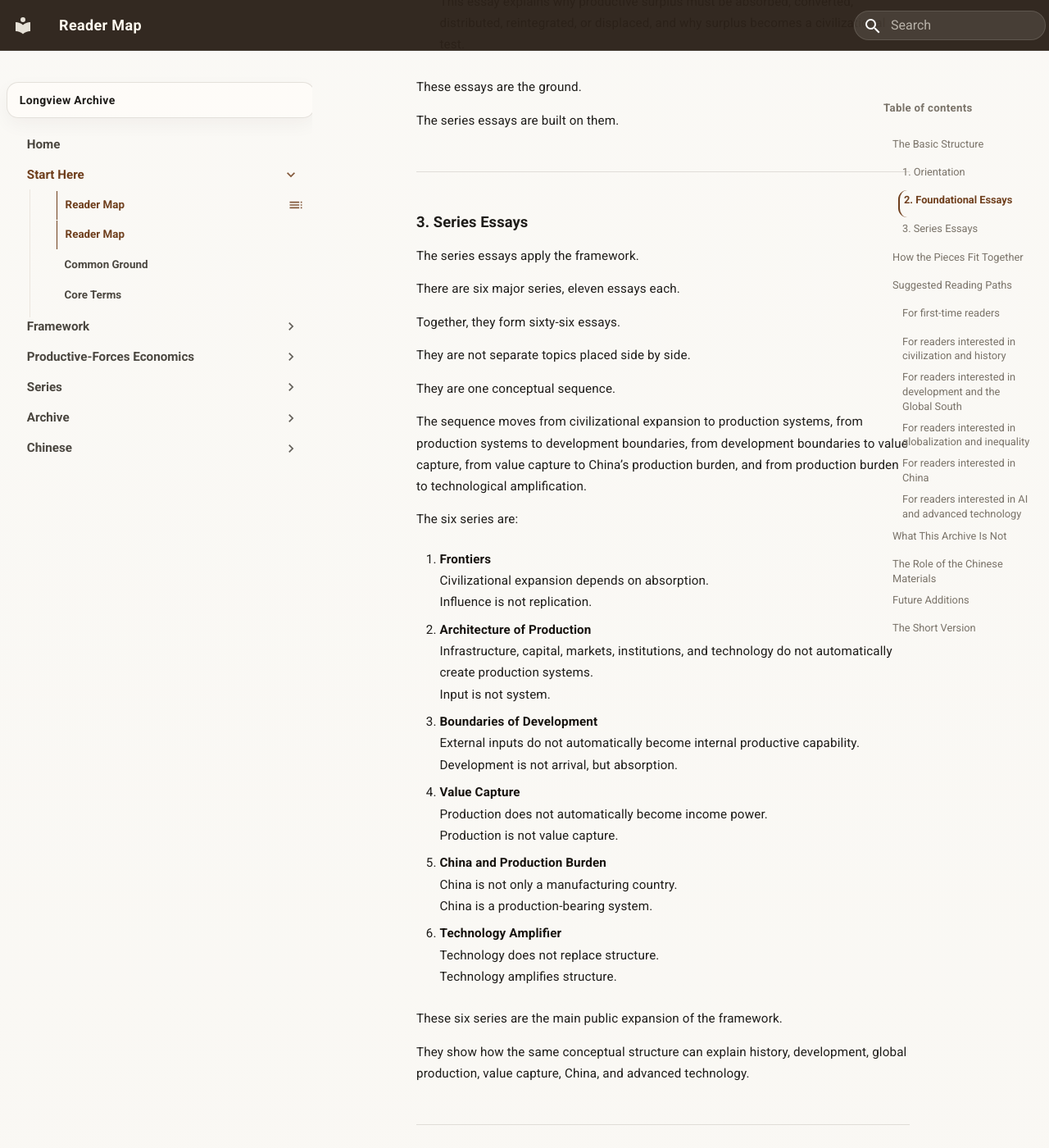
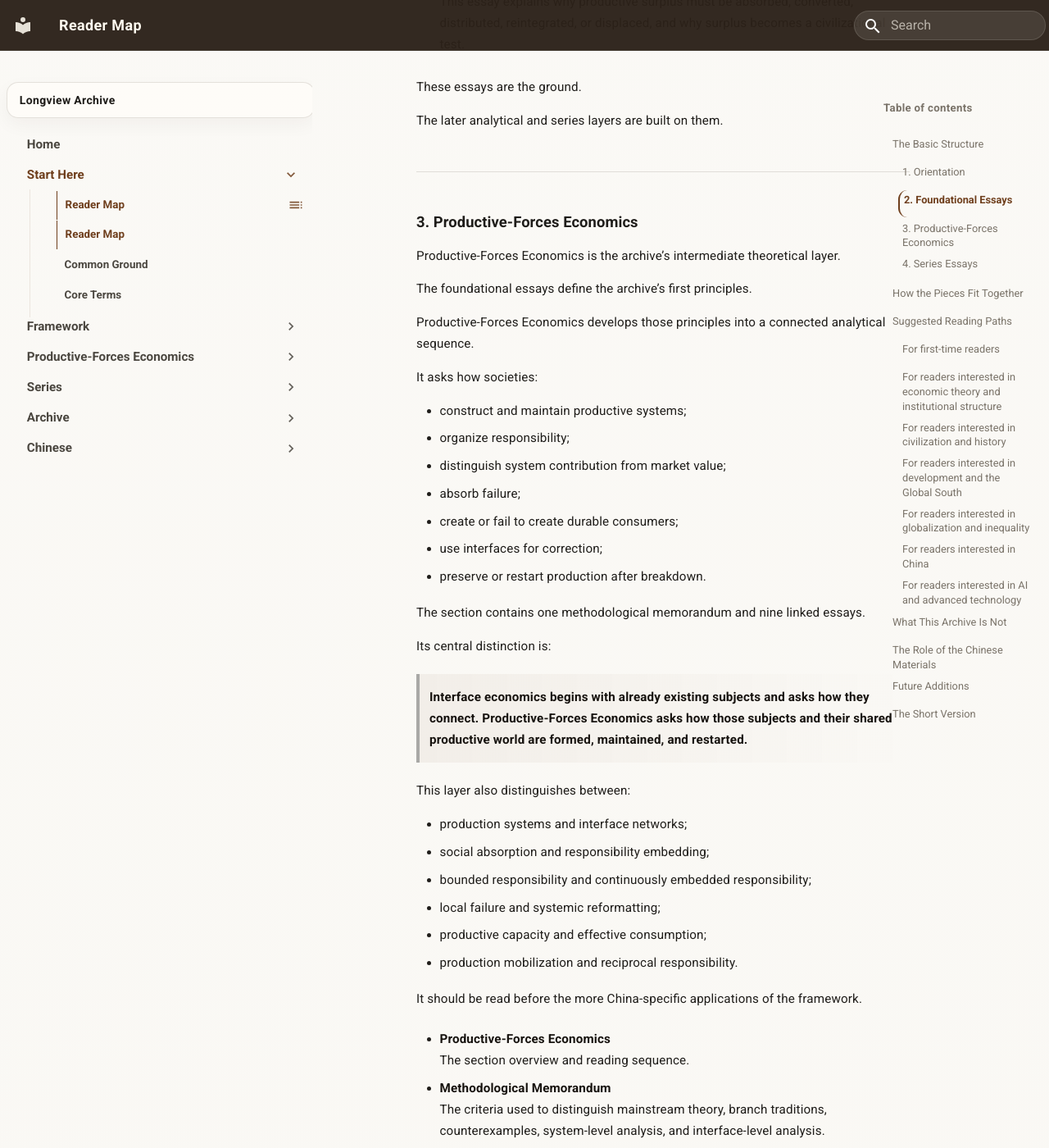
Before and after one commit to guanshi1688/longview-archive, an MkDocs documentation site: the page built from docs/essays/english/framework/reader-map.md, in a window 1280 px wide and 1400 px high, scrolled down 2245 px. Shown: the whole window at 82% size. Built offline with MkDocs 1.6.1 and Material for MkDocs 9.7.7, drawn with Linux system fonts in a browser that asks for light colours; some of the changed text lies outside the part shown.

Commit message:
Update reader-map.md

```diff
--- a/docs/essays/english/framework/reader-map.md
+++ b/docs/essays/english/framework/reader-map.md
@@ -79,11 +79,54 @@ The four current foundational essays are:
 
 These essays are the ground.
 
-The series essays are built on them.
+The later analytical and series layers are built on them.
 
 ---
 
-### 3. Series Essays
+### 3. Productive-Forces Economics
+
+Productive-Forces Economics is the archive’s intermediate theoretical layer.
+
+The foundational essays define the archive’s first principles.
+
+Productive-Forces Economics develops those principles into a connected analytical sequence.
+
+It asks how societies:
+
+- construct and maintain productive systems;
+- organize responsibility;
+- distinguish system contribution from market value;
+- absorb failure;
+- create or fail to create durable consumers;
+- use interfaces for correction;
+- preserve or restart production after breakdown.
+
+The section contains one methodological memorandum and nine linked essays.
+
+Its central distinction is:
+
+> **Interface economics begins with already existing subjects and asks how they connect. Productive-Forces Economics asks how those subjects and their shared productive world are formed, maintained, and restarted.**
+
+This layer also distinguishes between:
+
+- production systems and interface networks;
+- social absorption and responsibility embedding;
+- bounded responsibility and continuously embedded responsibility;
+- local failure and systemic reformatting;
+- productive capacity and effective consumption;
+- production mobilization and reciprocal responsibility.
+
+It should be read before the more China-specific applications of the framework.
+
+- **Productive-Forces Economics**
+  The section overview and reading sequence.
+
+- **Methodological Memorandum**
+  The criteria used to distinguish mainstream theory, branch traditions, counterexamples, system-level analysis, and interface-level analysis.
+
+---
+
+### 4. Series Essays
 
 The series essays apply the framework.
 
@@ -139,7 +182,9 @@ The archive is easiest to read through the following relation:
 
 **Core Terms** provide the vocabulary.
 
-**Series Essays** provide the applications.
+**Productive-Forces Economics** provides the intermediate analytical structure.
+
+**Series Essays** provide the historical and thematic applications.
 
 **Chinese materials** provide the deeper mother-language layer.
 
@@ -169,6 +214,24 @@ Start here:
 4. One of the six series that matches your interest
 
 This path gives the basic framework before entering a specific topic.
+
+---
+
+### For readers interested in economic theory and institutional structure
+
+Read:
+
+1. **Methodological Memorandum**
+2. **Why Did Modern Western Economics Not Begin with Productive Forces?**
+3. **Why Did Long-Term Chinese Governance First Confront the Production System Itself?**
+4. **Why Can Productive Capacity Not Automatically Become Effective Consumption?**
+5. **How Can a System Use Interfaces for Localized Correction?**
+
+This path explains the distinction between production systems and interface networks, and why different structures organize responsibility, failure, consumption, and recovery differently.
+
+The key sentence is:
+
+**Interface economics explains connection. Productive-Forces Economics explains formation, continuity, and restart.**
 
 ---
 
@@ -336,6 +399,8 @@ This archive can be compressed into seven sentences:
 
 **Everything begins with productive forces.**
 
+**Interface economics explains connection. Productive-Forces Economics explains formation, continuity, and restart.**
+
 **Influence is not replication.**
 
 **Input is not system.**
```
Also changed, not shown: other parts of docs/essays/english/framework/reader-map.md (+1 -1 lines).
